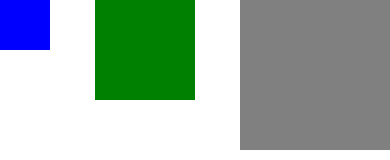
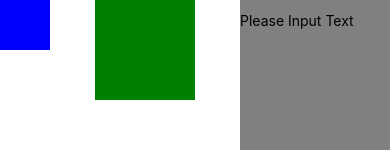
Before and after one commit to paulkiren/react_experiments, a React Native app: screen / in a window 390 px wide. Shown: the top 160 px of the page. Built offline with nearby package versions, Linux system fonts and the light colour scheme.

Commit message:
new co,mponent text inpiut added

```diff
--- a/App.js
+++ b/App.js
@@ -1,5 +1,6 @@
 import React, { Component } from 'react';
 import { StyleSheet, Text, View, Image, AppRegistry } from 'react-native';
+import PizzaTransaltor from './basics/TextInput';
 
 const styles = StyleSheet.create({
   bigBlue: {
@@ -14,6 +15,7 @@ const styles = StyleSheet.create({
 export default class LotsOfStyles extends Component {
   render() {
     return (
+
       <View style={{ flex: 1, flexDirection: 'row', justifyContent: 'space-between', }}>
         {/* <View style={{flex: 1, backgroundColor: 'powderblue'}} />
         <View style={{flex: 2, backgroundColor: 'skyblue'}} />
@@ -25,6 +27,7 @@ export default class LotsOfStyles extends Component {
         <Text style={[styles.bigBlue, styles.red]}>bigBlue, then red</Text>
         <Text style={styles.red} >Kiren Paul Check</Text>
         <Text style={[styles.red, styles.bigBlue]}>red, then bigBlue</Text> */}
+          <PizzaTransaltor name="Kiren"></PizzaTransaltor>
         </View>
 
       </View>
--- /dev/null
+++ b/basics/TextInput.js
@@ -0,0 +1,23 @@
+import React, { Component } from 'react';
+import { AppRegistry, Text, TextInput, View } from 'react-native';
+class PizzaTransaltor extends Component {
+    constructor(props) {
+        super(props);
+        this.state = { text: '' };
+    }
+    render() {
+        return (
+            <View>
+                <TextInput
+                    style={{ height: 40 }}
+                    onChange={(text) => {alert(JSON.stringify(text)); this.setState({ ...text }); }}
+                    placeholder='Please Input Text' />
+                <Text style={{ padding: 10, fontSize: 42 }}>
+
+                    {alert(JSON.stringify(this.state.text))}
+                </Text>
+            </View>
+        );
+    }
+}
+export default PizzaTransaltor
```
